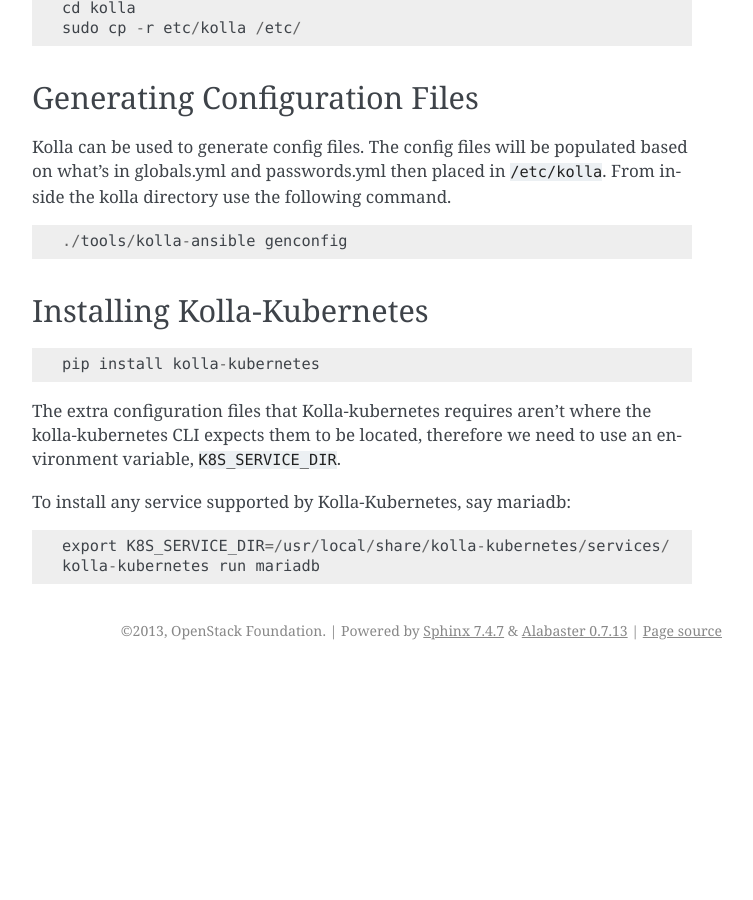
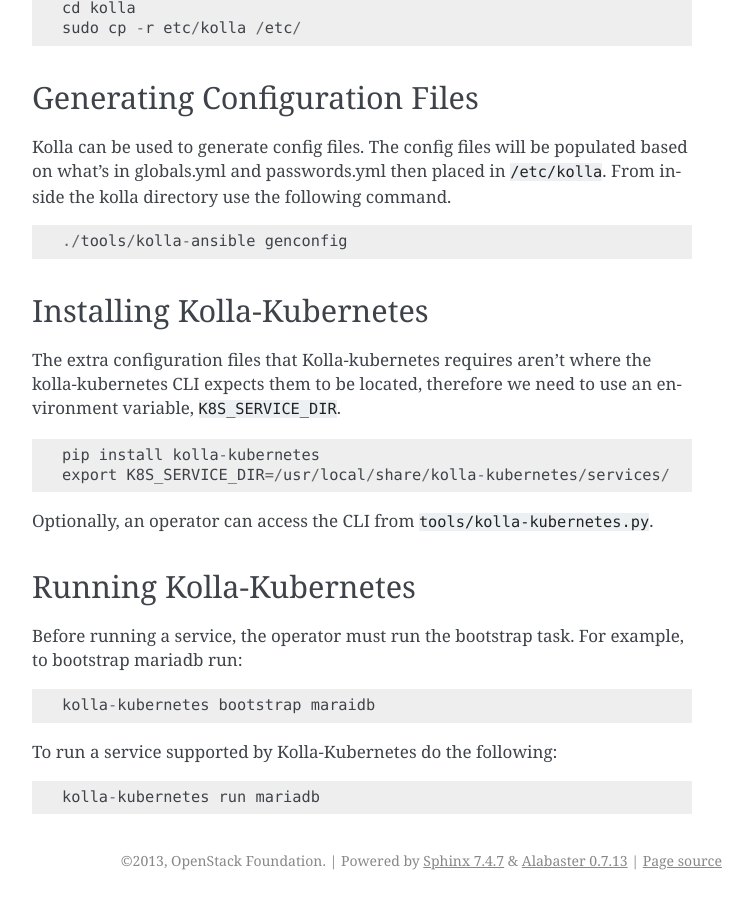
Before and after one commit to openstack-archive/kolla-kubernetes, a Sphinx documentation site: the page built from doc/source/quickstart.rst, in a window 1280 px wide and 900 px high, scrolled down 1513 px. Shown: the whole window, without its empty margins (388-1141 px from the left). Built offline with Sphinx 7.4.7, drawn with Linux system fonts in a browser that asks for light colours; before the commit the page ends 2183 px from its top, so only the background shows below that; some of the changed text lies outside the part shown.

Commit message:
Add bootstrap method to the quickstart doc
Change-Id: Id68b5278a9e13915e2ff91a2ffa68919c0e37eaa
Partially-implements: blueprint documentation-initialization

```diff
--- a/doc/source/quickstart.rst
+++ b/doc/source/quickstart.rst
@@ -88,17 +88,25 @@ Kolla can be used to generate config files.  The config files will be populated
 Installing Kolla-Kubernetes
 ===========================
 
-::
-
-    pip install kolla-kubernetes
-
 The extra configuration files that Kolla-kubernetes requires aren't where
 the kolla-kubernetes CLI expects them to be located, therefore we need to
 use an environment variable, ``K8S_SERVICE_DIR``.
 
-To install any service supported by Kolla-Kubernetes, say mariadb:
-
 ::
 
+    pip install kolla-kubernetes
     export K8S_SERVICE_DIR=/usr/local/share/kolla-kubernetes/services/
+
+Optionally, an operator can access the CLI from ``tools/kolla-kubernetes.py``.
+
+Running Kolla-Kubernetes
+========================
+
+Before running a service, the operator must run the bootstrap task.
+For example, to bootstrap mariadb run::
+
+   kolla-kubernetes bootstrap maraidb
+
+To run a service supported by Kolla-Kubernetes do the following::
+
     kolla-kubernetes run mariadb
```
